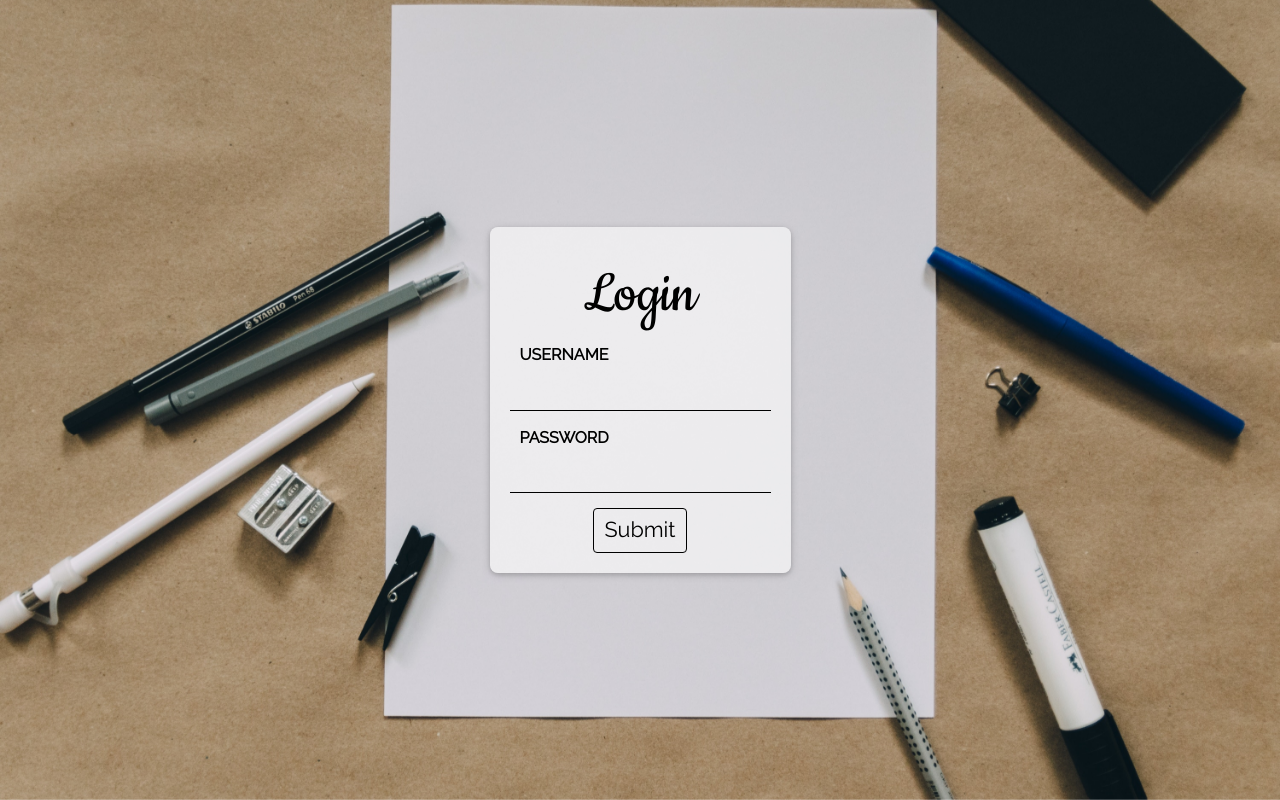
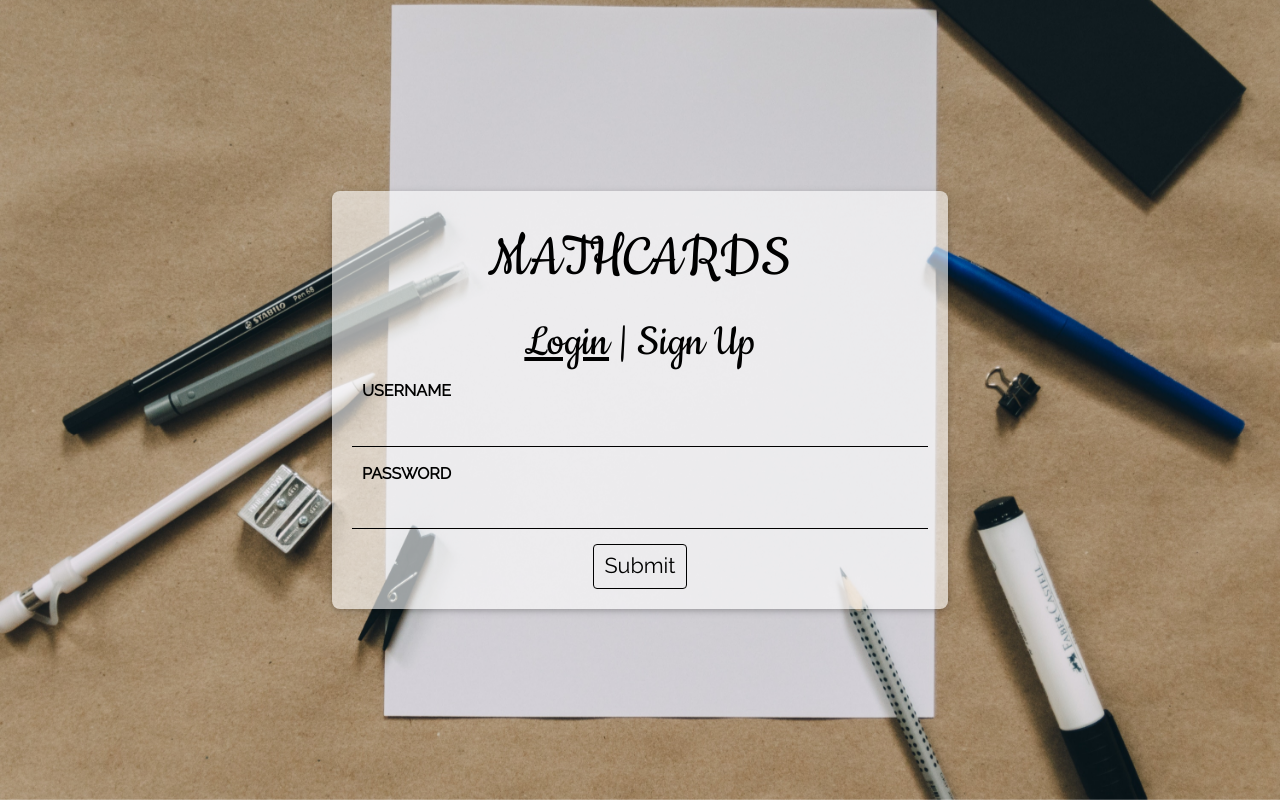
Before and after one commit to rahulyesantharao/mathcards, a React app: page / in a window 1280 px wide. Built offline with nearby package versions, Linux system fonts and the light colour scheme.

Commit message:
Updated portal

```diff
--- a/client/src/components/home/HomePage.js
+++ b/client/src/components/home/HomePage.js
@@ -1,12 +1,12 @@
 import React from 'react';
-import LoginBox from './LoginBox';
+import UserPortal from './UserPortal';
 
 
 // https://unsplash.com/photos/N3o-leQyFsI - add credit
 const HomePage = () => {
   return (
     <div className="homePage">
-      <LoginBox/>
+      <UserPortal/>
     </div>
   );
 }
--- a/client/src/components/home/LoginBox.js
+++ /dev/null
@@ -1,15 +0,0 @@
-import React from 'react';
-import LoginForm from './LoginForm';
-
-const LoginBox = () => {
-  return(
-    <div className="loginBox">
-      <div className="card">
-        <h1 className="is-centered">Login</h1>
-        <LoginForm/>
-      </div>
-    </div>
-  );
-}
-
-export default LoginBox;
--- /dev/null
+++ b/client/src/components/home/RegisterForm.js
@@ -0,0 +1,36 @@
+import React from 'react';
+import Input from "../common/Input";
+import InputButton from "../common/InputButton";
+
+class RegisterForm extends React.Component {
+  constructor(props) {
+    super(props);
+    this.state = {
+      username: "",
+      password: ""
+    };
+  }
+
+  handleChange(event) {
+    this.setState({
+      [event.target.name]: event.target.value
+    });
+  }
+
+  handleSubmit(event) {
+    event.preventDefault();
+    alert("Submitted!");
+  }
+
+  render() {
+    return (
+    <form onSubmit={this.handleSubmit}>
+      <Input name="username" label="REGISTER" required={true} value={this.state.username} type="text" placeholder="" handleChange={this.handleChange.bind(this)}/>
+      <Input name="password" label="Password" required={true} value={this.state.password} type="password" placeholder="" handleChange={this.handleChange.bind(this)}/>
+      <InputButton name="submit" label="Submit" type="submit"/>
+    </form>
+    );
+  }
+}
+
+export default RegisterForm;
--- /dev/null
+++ b/client/src/components/home/UserPortal.js
@@ -0,0 +1,46 @@
+import React from 'react';
+import LoginForm from './LoginForm';
+import RegisterForm from './RegisterForm';
+
+class UserPortal extends React.Component {
+  constructor(props) {
+    super(props);
+    this.state = {
+      login: true
+    }
+  }
+
+  showLogin() {
+    if(!this.state.login) {
+      this.setState({login:true});
+
+    }
+  }
+
+  showRegister() {
+    if(this.state.login) {
+      this.setState({login:false});
+    }
+  }
+
+  render() {
+    const activeStyle = {
+      // paddingBottom: '10px',
+      // borderBottom: 'solid 2px #1059FF',
+      textDecoration: "underline"
+    };
+    return(
+    <div className="column is-12-mobile is-8-tablet is-6-desktop">
+      <div className="card">
+        <h1 className="is-centered">MATHCARDS</h1>
+        <h2 className="is-centered">
+          <span onClick={this.showLogin.bind(this)} style={this.state.login?activeStyle:{}}>Login</span> | <span onClick={this.showRegister.bind(this)} style={this.state.login?{}:activeStyle}>Sign Up</span>
+        </h2>
+        {this.state.login?(<LoginForm/>):(<RegisterForm/>)}
+      </div>
+    </div>
+    );
+  }
+}
+
+export default UserPortal;
```
